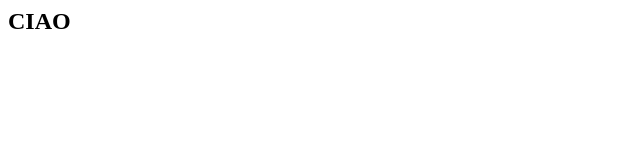
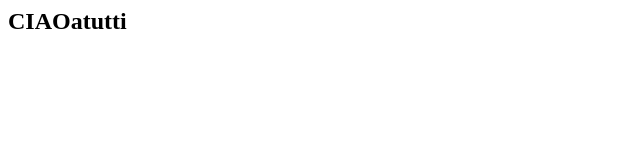
Before and after one commit to SimoTheGamer/ciaociao, a plain HTML site: page index.html in a window 1280 px wide. Shown: the full height of the page, 0-640 px from the left. Drawn offline with Linux system fonts and the light colour scheme.

Commit message:
Update index.html

```diff
--- a/index.html
+++ b/index.html
@@ -1 +1 @@
-<h2>CIAO</h2>
+<h2>CIAOatutti</h2>
```
